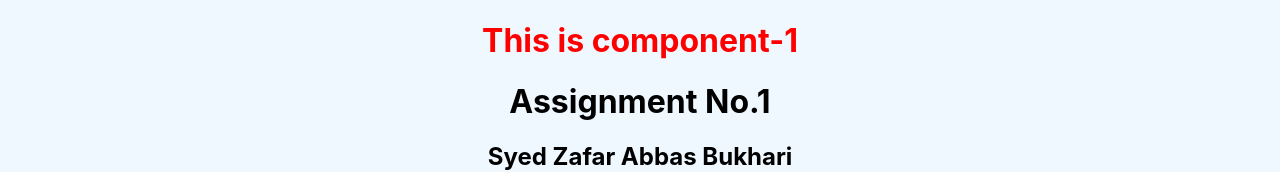
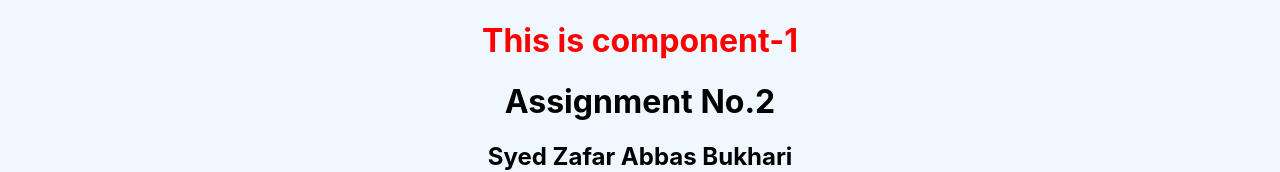
Before and after one commit to ZafarBukhari/Boocamp-Class02, a React (Create React App) app: page / in a window 1280 px wide. Shown: the top 172 px of the page. Built offline with nearby package versions, Linux system fonts and the light colour scheme.

Commit message:
App.js file updated

```diff
--- a/src/App.js
+++ b/src/App.js
@@ -8,7 +8,7 @@ function App() {
     <div>
         <div className="App">
           <StudentInfo stdName="Syed Zafar Abbas Bukhari"
-                      assignNo="1"
+                      assignNo="2"
                       stdBatch="3"
                       stdCenter="Islamabad" />
         </div>
```
